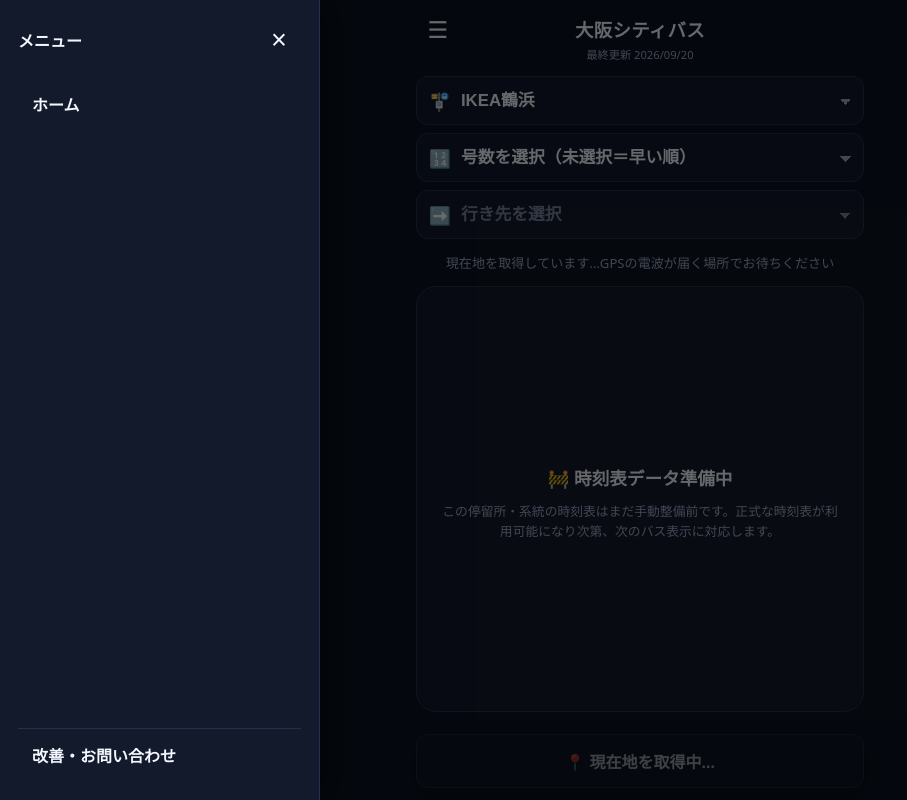
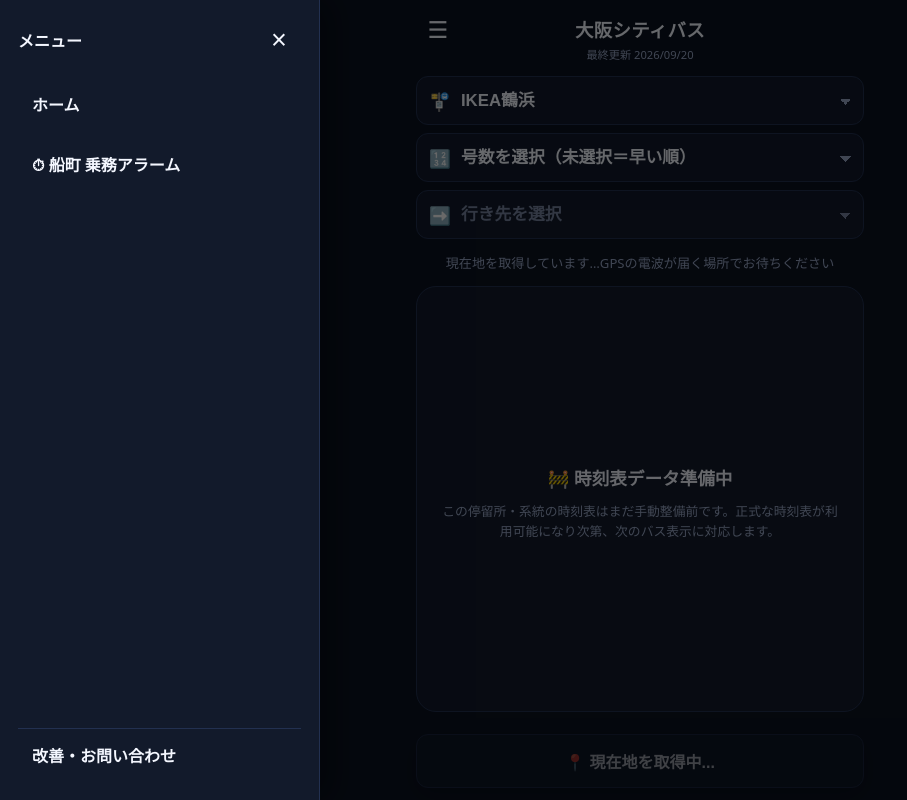
Before and after one commit to oosaka0123-sudo/osaka-nextbus, a website: page index.html in a window 1280 px wide. Both pictures are taken after a click on the button "メニューを開く". Shown: the whole page, without its empty margins (0-907 px from the left). Drawn offline with Linux system fonts and the light colour scheme.

Commit message:
feat: link duty alarm from app menu

```diff
--- a/index.html
+++ b/index.html
@@ -31,6 +31,7 @@
       <button id="menu-close" class="menu-close" type="button" aria-label="メニューを閉じる">×</button>
     </div>
     <a class="app-menu-link" href="./">ホーム</a>
+    <a class="app-menu-link" href="alarm.html">⏱ 船町 乗務アラーム</a>
     <a class="app-menu-link app-menu-link-feedback" href="feedback.html">改善・お問い合わせ</a>
   </nav>
   <p id="last-updated" class="last-updated">最終更新 --</p>
```
